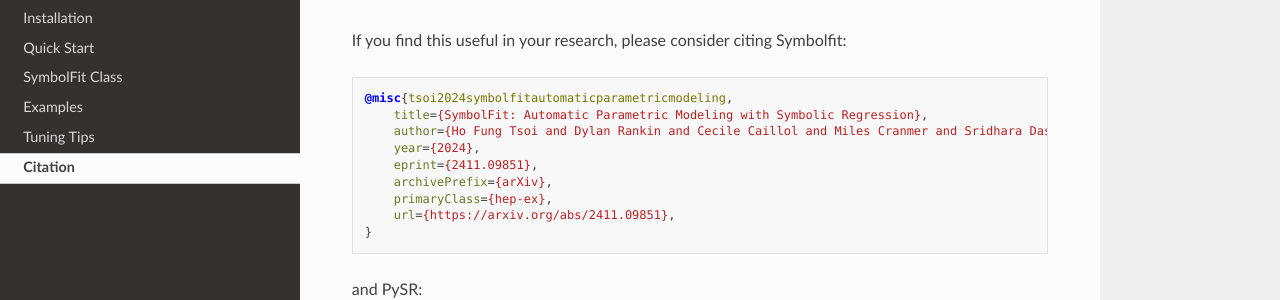
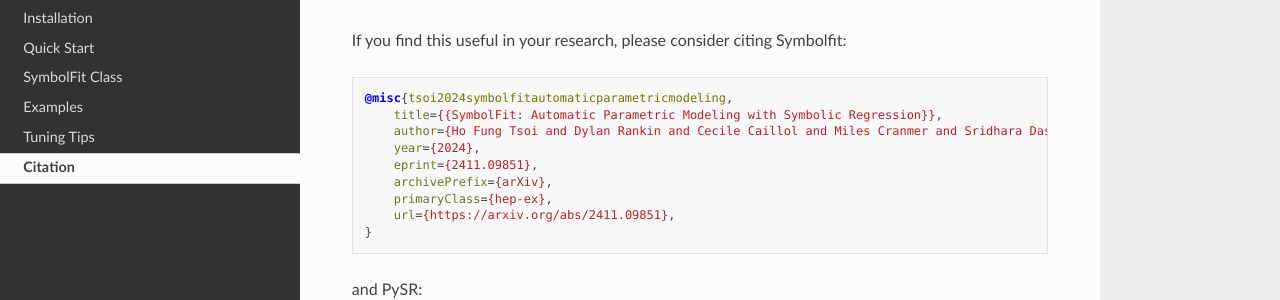
Before and after one commit to hftsoi/symbolfit, a Sphinx documentation site: the page built from docs/citation.rst, in a window 1280 px wide. Shown: the part 131-431 px from the top of the page. Built offline with Sphinx 7.4.7 and the Read the Docs theme 3.1.0, drawn with Linux system fonts in a browser that asks for light colours; part of the change alters nothing that is shown.

```diff
--- a/docs/citation.rst
+++ b/docs/citation.rst
@@ -6,7 +6,7 @@ If you find this useful in your research, please consider citing Symbolfit:
 .. code-block:: bibtex
 
    @misc{tsoi2024symbolfitautomaticparametricmodeling,
-       title={SymbolFit: Automatic Parametric Modeling with Symbolic Regression},
+       title={{SymbolFit: Automatic Parametric Modeling with Symbolic Regression}},
        author={Ho Fung Tsoi and Dylan Rankin and Cecile Caillol and Miles Cranmer and Sridhara Dasu and Javier Duarte and Philip Harris and Elliot Lipeles and Vladimir Loncar},
        year={2024},
        eprint={2411.09851},
```
